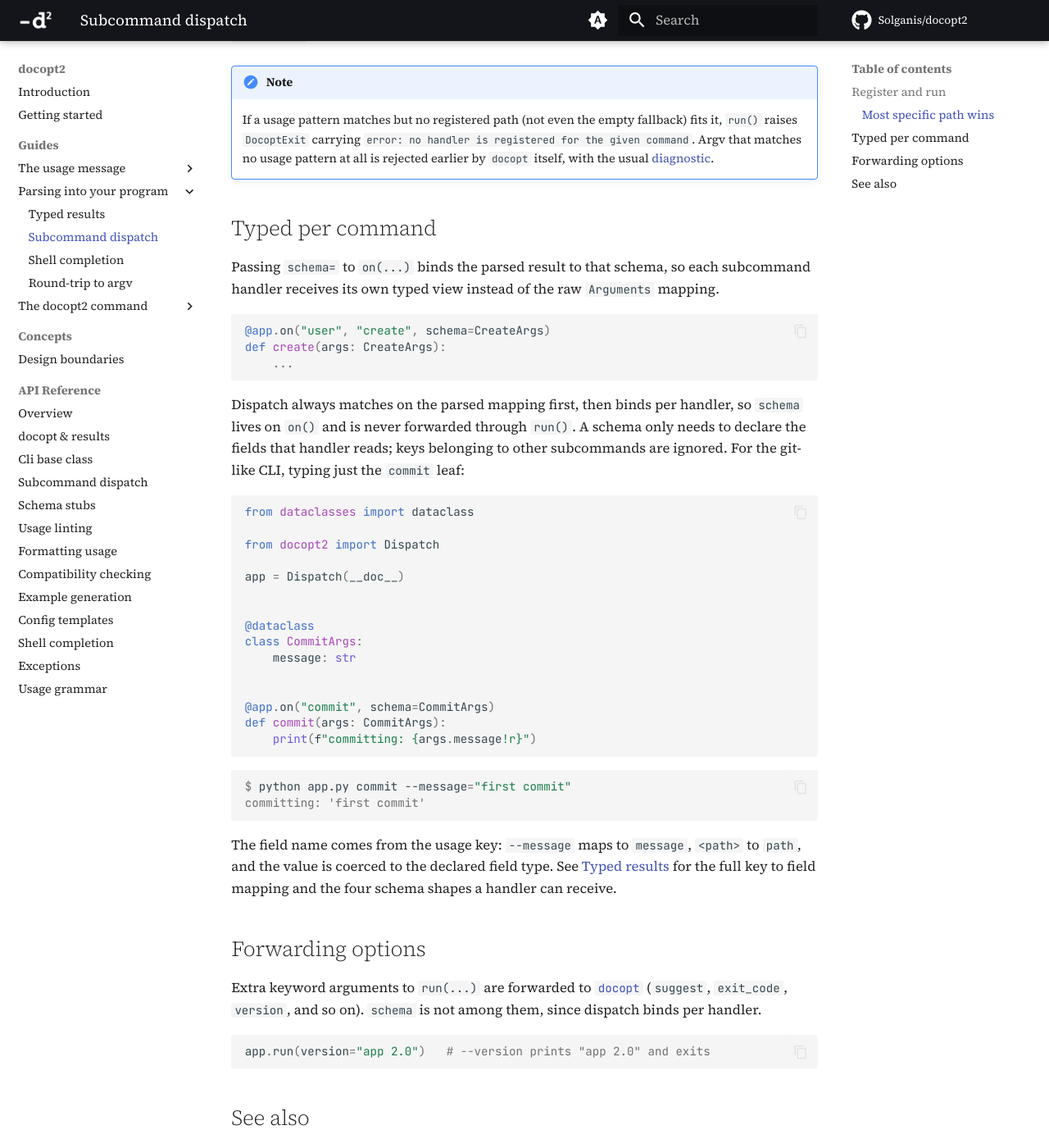
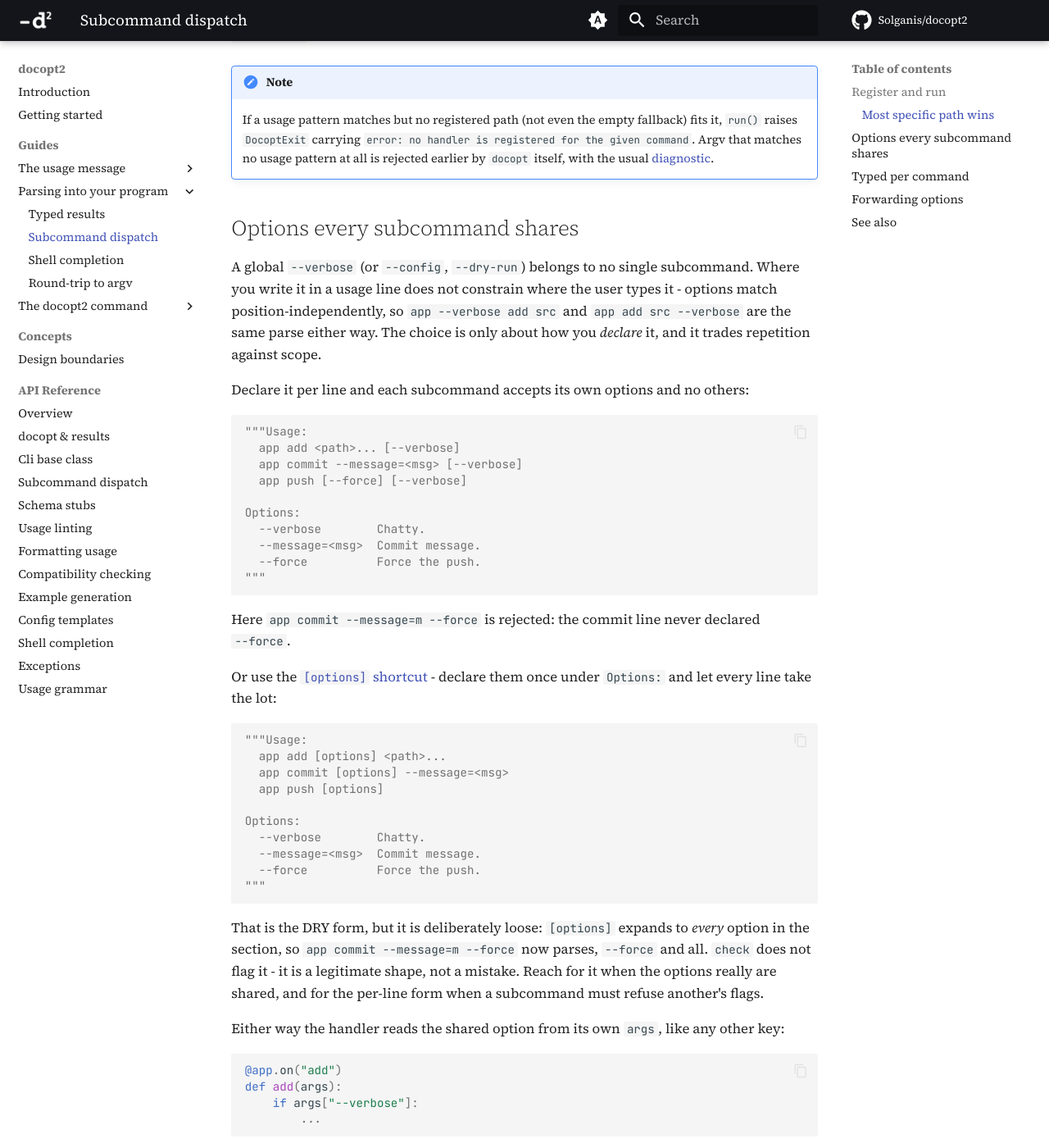
Before and after one commit to Solganis/docopt2, an MkDocs documentation site: the page built from docs/guides/dispatch.md, in a window 1280 px wide and 1400 px high, scrolled down 2278 px. Shown: the whole window at 82% size. Built offline with MkDocs 1.6.1 and Material for MkDocs 9.7.7, drawn with Linux system fonts in a browser that asks for light colours; comment, search, counter and statistics services are not loaded.

Commit message:
docs: document the options every subcommand shares

````diff
--- a/docs/guides/dispatch.md
+++ b/docs/guides/dispatch.md
@@ -109,6 +109,60 @@ Given the argv `user create alice`, the two-segment handler wins over the one-se
     matches no usage pattern at all is rejected earlier by `docopt` itself, with the usual
     [diagnostic](diagnostics.md).
 
+## Options every subcommand shares
+
+A global `--verbose` (or `--config`, `--dry-run`) belongs to no single subcommand. Where you write it in a
+usage line does not constrain where the user types it - options match position-independently, so
+`app --verbose add src` and `app add src --verbose` are the same parse either way. The choice is only about
+how you *declare* it, and it trades repetition against scope.
+
+Declare it per line and each subcommand accepts its own options and no others:
+
+```python
+"""Usage:
+  app add <path>... [--verbose]
+  app commit --message=<msg> [--verbose]
+  app push [--force] [--verbose]
+
+Options:
+  --verbose        Chatty.
+  --message=<msg>  Commit message.
+  --force          Force the push.
+"""
+```
+
+Here `app commit --message=m --force` is rejected: the commit line never declared `--force`.
+
+Or use the [`[options]` shortcut](usage-dsl.md#the-options-shortcut) - declare them once under `Options:`
+and let every line take the lot:
+
+```python
+"""Usage:
+  app add [options] <path>...
+  app commit [options] --message=<msg>
+  app push [options]
+
+Options:
+  --verbose        Chatty.
+  --message=<msg>  Commit message.
+  --force          Force the push.
+"""
+```
+
+That is the DRY form, but it is deliberately loose: `[options]` expands to *every* option in the section, so
+`app commit --message=m --force` now parses, `--force` and all. `check` does not flag it - it is a legitimate
+shape, not a mistake. Reach for it when the options really are shared, and for the per-line form when a
+subcommand must refuse another's flags.
+
+Either way the handler reads the shared option from its own `args`, like any other key:
+
+```python
+@app.on("add")
+def add(args):
+    if args["--verbose"]:
+        ...
+```
+
 ## Typed per command
 
 Passing `schema=` to `on(...)` binds the parsed result to that schema, so each subcommand handler
````
Also changed, not shown: 1 other file.
